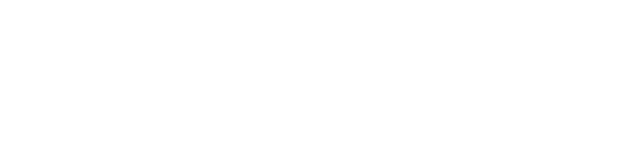
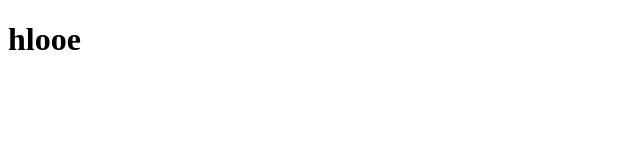
Before and after one commit to sudeshi19/c-git, a plain HTML site: page index.html in a window 1280 px wide. Shown: the whole page, without its empty margins (0-640 px from the left). Drawn offline with Linux system fonts and the light colour scheme.

Commit message:
3rd code

```diff
--- a/index.html
+++ b/index.html
@@ -6,6 +6,6 @@
     <title>Document</title>
 </head>
 <body>
-
+    <h1>hlooe</h1>
 </body>
 </html>
```
